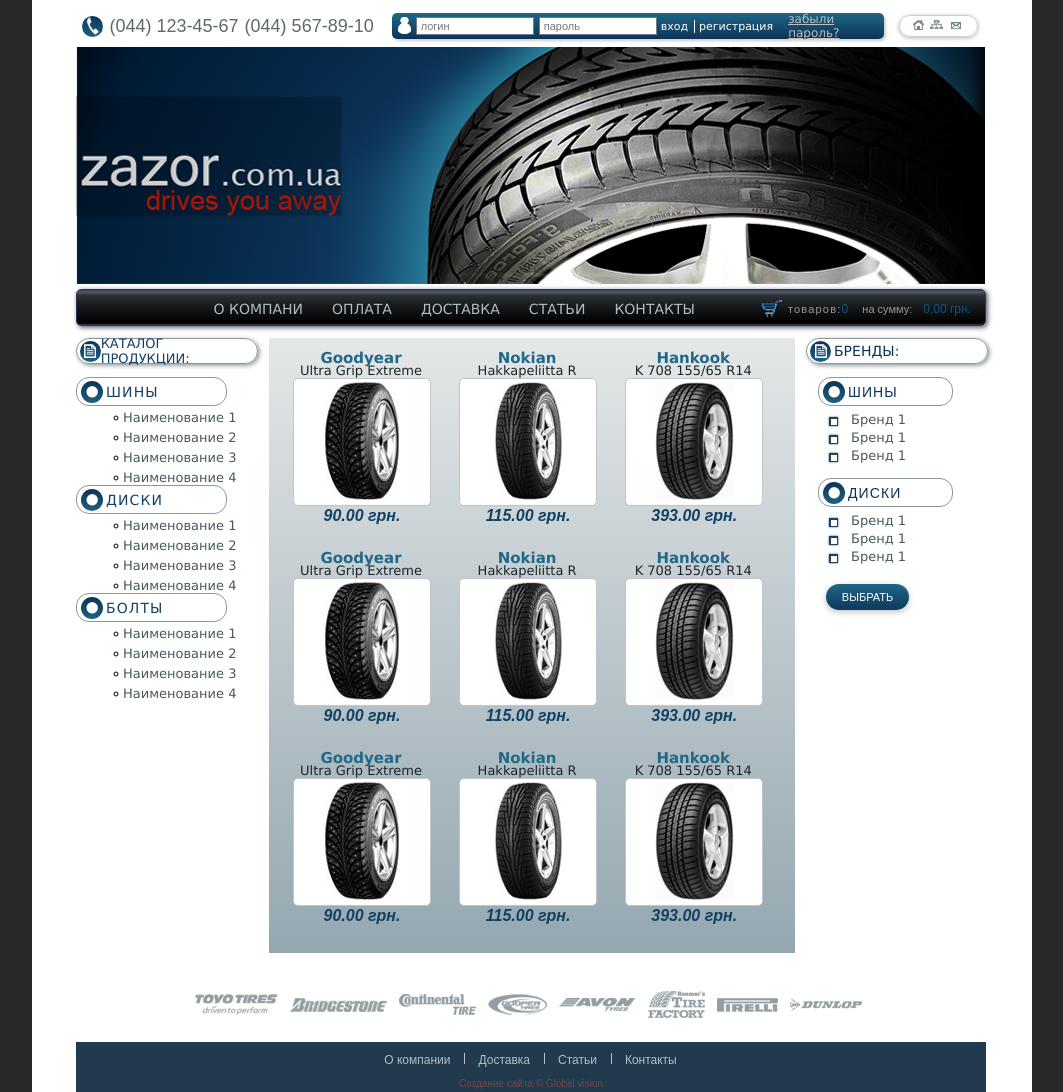
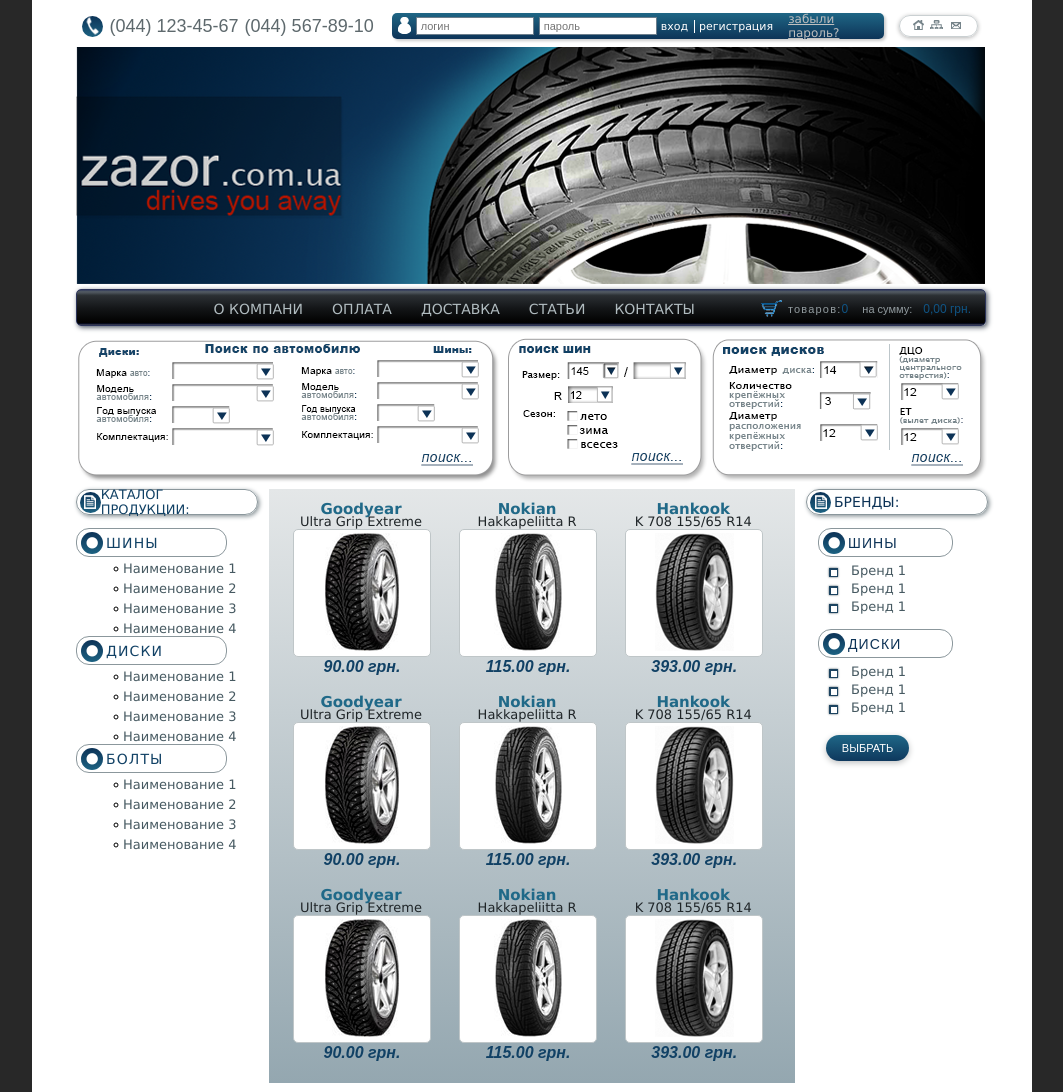
Before and after one commit to kotyk/homework6, a plain HTML site: page index.html in a window 1280 px wide. Shown: the top 1092 px of the page, without its empty margins (108-1171 px from the left). Drawn offline with Linux system fonts and the light colour scheme.

Commit message:
added images of forms

```diff
--- a/css/style.css
+++ b/css/style.css
@@ -178,9 +178,15 @@ nav>ul{
 	margin-left: 11px;
 }
 
+.img1{
+	margin-right: 4px;
+	margin-left: 2px;
+}
+
 .content{
 	display: flex;
 	flex-wrap: wrap;
+	padding-top: 2px;
 }
 
 aside{
@@ -314,7 +320,7 @@ figcaption{
 	display: inline-block;
 	width: 136px;
 	margin-right: 25px;
-	margin-bottom: 28px;
+	margin-bottom: 21px;
 }
 
 .image>p{
--- a/index.html
+++ b/index.html
@@ -34,7 +34,7 @@
          <img src="img/central_image.png" alt="tire">
        </section>
      </header>
-     <div class="menu">
+      <div class="menu">
       <nav>
         <ul>
           <li><a href="#"> о компани</a></li>
@@ -49,6 +49,11 @@
         <span class="goods">товаров:<span class="number">0</span></span>
         <span>на сумму:<span class="number2">0,00 грн.</span></span>
       </div>
+    </div>
+    <div class="forms">
+          <img class="img1" src="img/form1.png">
+          <img class="img2" src="img/form2.png">
+          <img class="img3" src="img/form3.png">
     </div>
     <div class="content">
       <aside>
```
Also changed, not shown: img/form1.png (added), img/form2.png (added), img/form3.png (added), img/list_marker.png (deleted).
